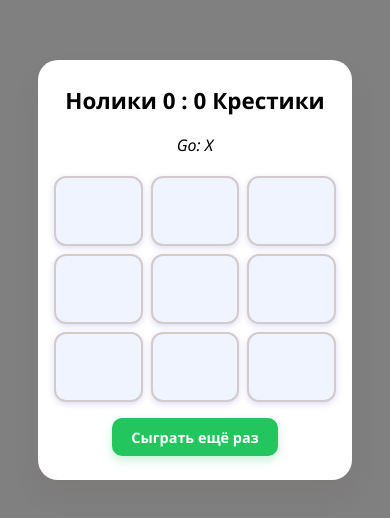
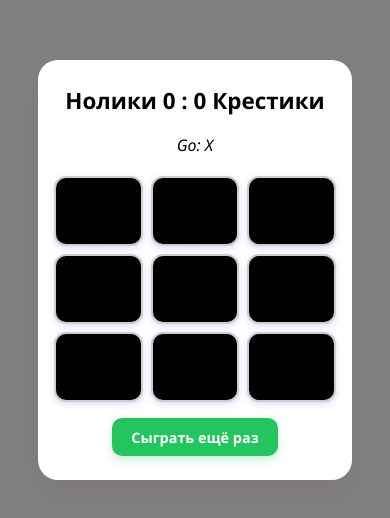
Before and after one commit to Nazar-Artemenkov/Tik-Tak, a React (Vite) app: page / in a window 390 px wide. Shown: the part 152-670 px from the top of the page. Built offline with nearby package versions, Linux system fonts and the light colour scheme.

Commit message:
Updated for phone v4

```diff
--- a/src/components/Square.css
+++ b/src/components/Square.css
@@ -2,7 +2,7 @@
   aspect-ratio: 1 / 1;
   font-size: 2.2rem;
   font-weight: bold;
-  background-color: #f0f4ff;
+  background-color: #000000;
   border: 2px solid rgb(211, 203, 203);
   border-radius: 12px;
   color: var(--primary-color);
```
